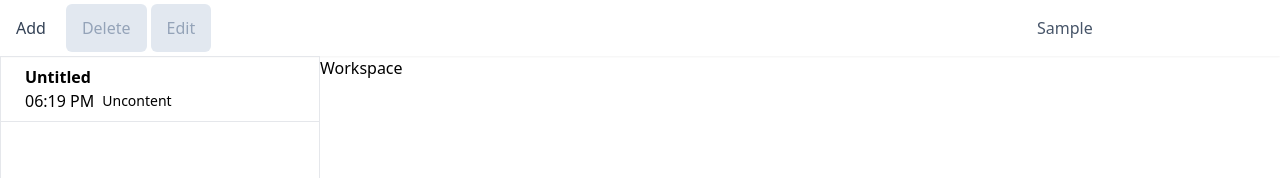
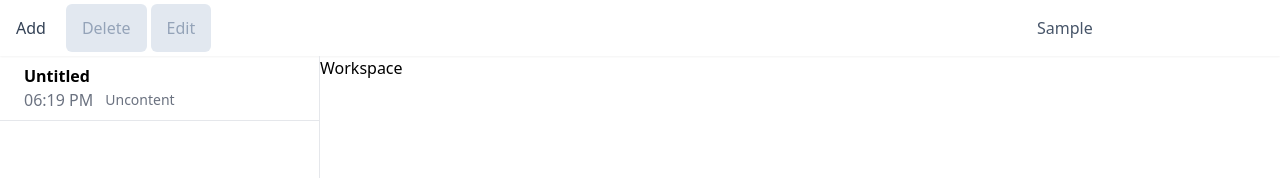
Before and after one commit to ltlaitoff/inboost-test-task, a React (Vite) app: page / in a window 1280 px wide. Both pictures are taken after typing "Sample" into the empty fields and a click on the button "Add". Shown: the top 178 px of the page. Built offline with nearby package versions, Linux system fonts and the light colour scheme.

Commit message:
style(Sidebar): Changed Sidebar styles

```diff
--- a/src/containers/Sidebar/Sidebar.component.tsx
+++ b/src/containers/Sidebar/Sidebar.component.tsx
@@ -1,3 +1,4 @@
+import classNames from 'classnames'
 import { useStore } from '../../contexts/store.context'
 import { setChosenNoteIdAction } from '../../store/store.actions'
 import {
@@ -14,19 +15,24 @@ function Sidebar() {
 	}
 
 	return (
-		<aside className="max-w-xs border w-full h-full">
+		<aside className="max-w-xs w-full h-full border-r-[1px] border-r-gray-200">
 			<ul>
 				{state.notes.map(item => {
 					return (
 						<li key={item.id}>
 							<button
 								onClick={() => onItemClick(item.id)}
-								className="px-6 py-2 text-left w-full border-b-[1px]"
+								className={classNames(
+									'px-6 py-2 text-left w-full border-b-[1px]',
+									{
+										'bg-slate-200': state.chosenNoteId === item.id
+									}
+								)}
 							>
 								<div className="font-bold">
 									{getTitleByContent(item.content)}
 								</div>
-								<div className="flex gap-x-2 items-center ">
+								<div className="flex gap-x-3 items-center font-light text-gray-500">
 									<div className="">{transformDateForOutput(item.date)}</div>
 									<div className="text-sm font-light">
 										{getContentPreviewByContent(item.content)}
```
